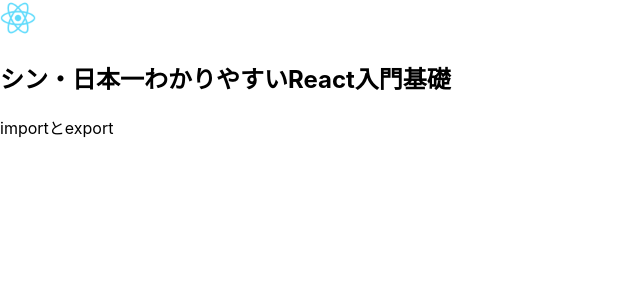
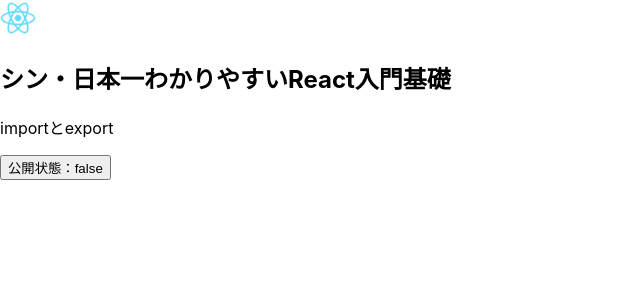
Before and after one commit to okushogg/react-basic, a React (Create React App) app: page / in a window 1280 px wide. Shown: the top 300 px of the page, without its empty margins (0-640 px from the left). Built offline with nearby package versions, Linux system fonts and the light colour scheme.

Commit message:
S6 components

```diff
--- a/src/components/Article.jsx
+++ b/src/components/Article.jsx
@@ -1,12 +1,17 @@
-import {Content, Title} from "./index";
-// import Title from "./Title";
-// import Content from "./Content";
+import {useState} from "react";
+import {Content, PublishButton, Title} from "./index";
 
 const Article = (props) => {
-  return(
+  const[isPublished, setIsPublished] = useState(false)
+  const publishArticle = () => {
+    setIsPublished(true)
+  }
+  // console.log(isPublished)
+  return (
     <div>
       <Title title={props.title}/>
       <Content content={props.content}/>
+      <PublishButton isPublished={isPublished} onClick={publishArticle} />
     </div>
   );
 };
--- /dev/null
+++ b/src/components/PublishButton.jsx
@@ -0,0 +1,9 @@
+const PublishButton = (props) => {
+  return(
+    <button onClick={()=>props.onClick()}>
+      公開状態：{props.isPublished.toString()}
+    </button>
+  );
+};
+
+export default PublishButton;
--- a/src/components/index.js
+++ b/src/components/index.js
@@ -1,2 +1,3 @@
 export {default as Content} from './Content'
 export {default as Title} from './Title'
+export {default as PublishButton} from './PublishButton'
```
Also changed, not shown: src/App.js (+0 -28 lines), src/components/Button.jsx (deleted, +0 -7 lines).
